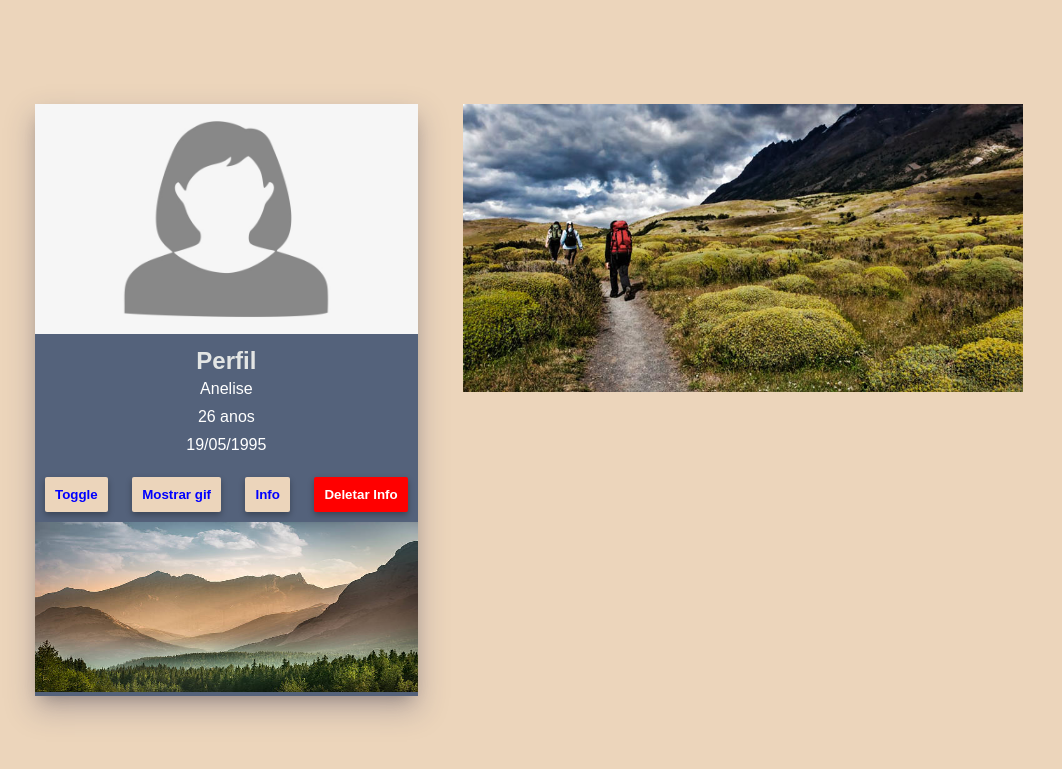
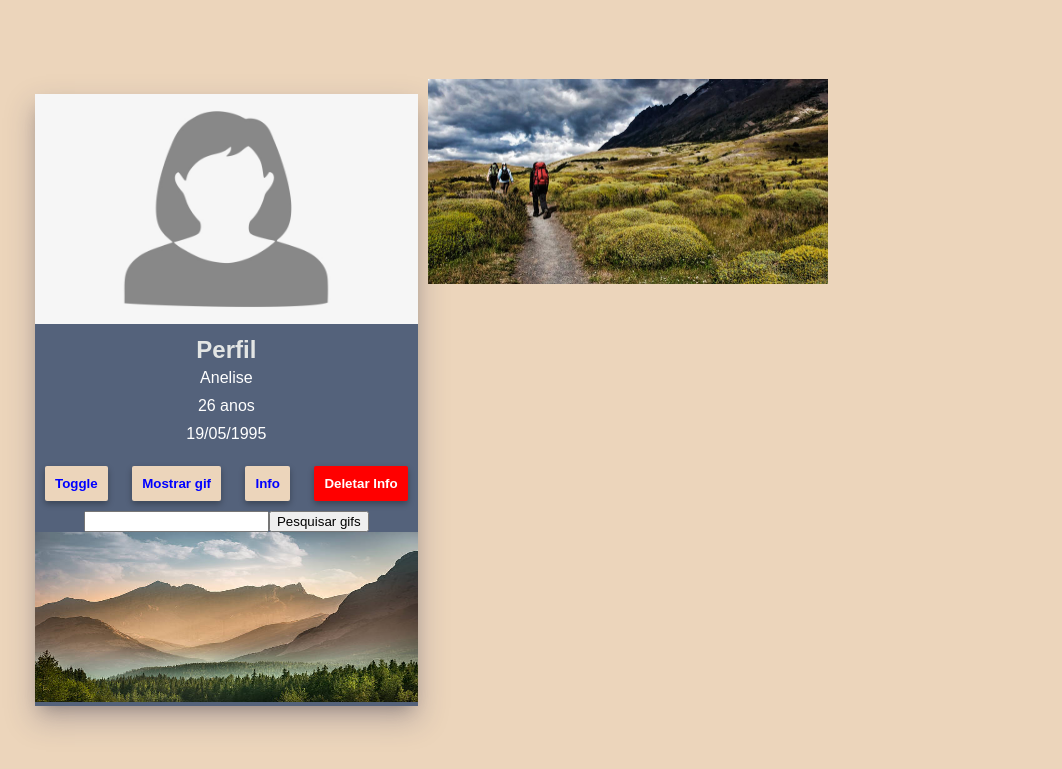
Before and after one commit to anepaz/js-project, a PHP site: page / in a window 1280 px wide. Shown: the top 769 px of the page, without its empty margins (0-1062 px from the left). Run offline with PHP 8.4, Linux system fonts and the light colour scheme.

Commit message:
add search box to index

```diff
--- a/index.html
+++ b/index.html
@@ -30,6 +30,10 @@
         <div id="text"></div>
       </div>
 
+      <div class="searching">
+        <input type="text"><button class="search-btn">Pesquisar gifs</button>
+      </div>
+
       <div id="photo">
         <img src="img/photo-1.jpg" alt="Mist rises over the forest in Banff National Park Alberta Canada" onload="this.style.opacity = '1'" class="imgFade">
       </div>
@@ -42,8 +46,10 @@
       </div>
 
       <div id="giphy-wrapper">
-        <div class="giphy"><img src="" alt=""></div>
+        <div class="giphy"></div>
       </div>
+
+      <div class="gif-results"></div>
 
     </div>
 
--- a/style.css
+++ b/style.css
@@ -86,11 +86,11 @@ body {
 
 .wrapper {
   display: flex;
-  margin-left: 35px;
-  width: 35em;
+  width: 25em;
   justify-content: center;
   position: absolute;
-  bottom: 51%;
+  bottom: 62%;
+  margin-bottom: 20px;
 }
 
 .wrapper img {
@@ -115,10 +115,9 @@ body {
   padding: 10px;
 }
 
-#giphy-wrapper {
+#giphy-wrapper img{
   position: absolute;
+  width: 25em;
+  max-height: 22.4em;
+  top: 42%;
 }
-
-#giphy-wrapper, .giphy img{
-  margin-left: 35px;
-}
```
